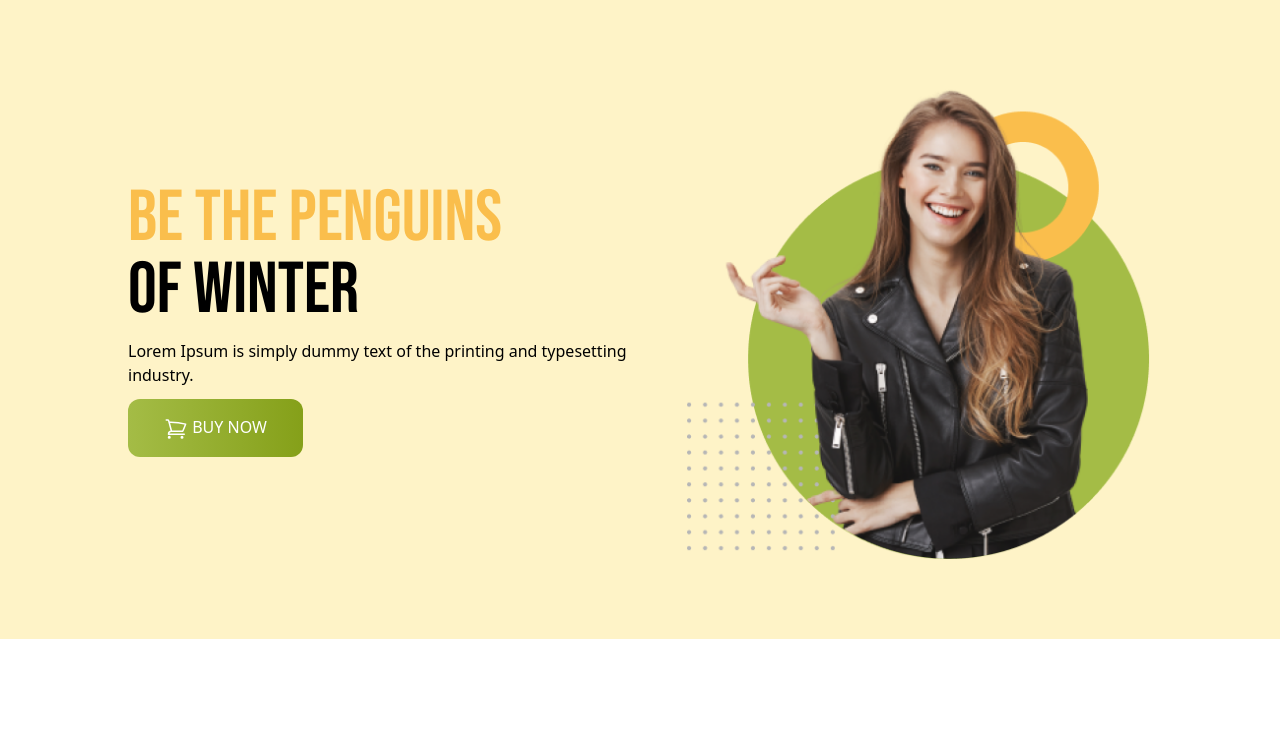
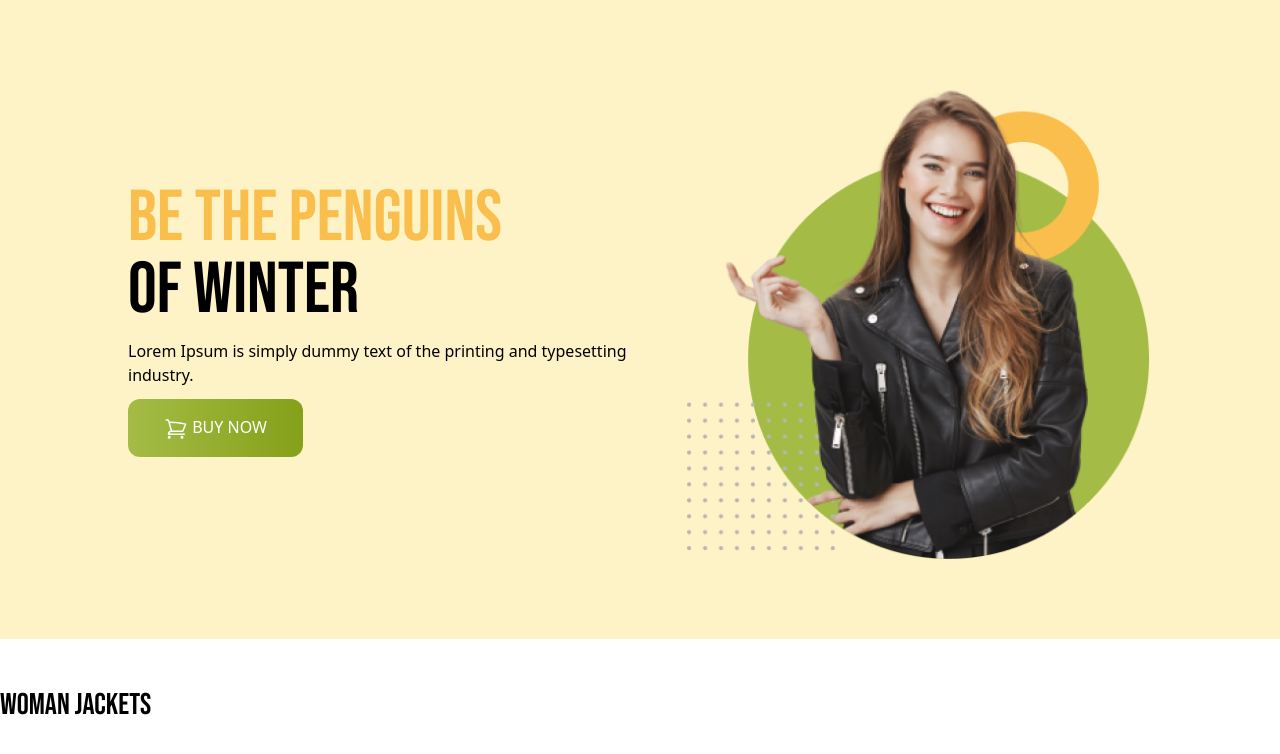
Before and after one commit to ronee-muhammad-rayhan/penguin-fashion-with-tailwind, a plain HTML site: page index.html in a window 1280 px wide. Drawn offline with nearby package versions, Linux system fonts and the light colour scheme.

Commit message:
Woman Jackets section

```diff
--- a/index.html
+++ b/index.html
@@ -49,7 +49,9 @@
     </header>
 
     <main>
-        <section></section>
+        <section>
+            <h3 class="text-3xl font-bebas my-12">Woman Jackets</h3>
+        </section>
         <section></section>
         <section></section>
         <section></section>
```
